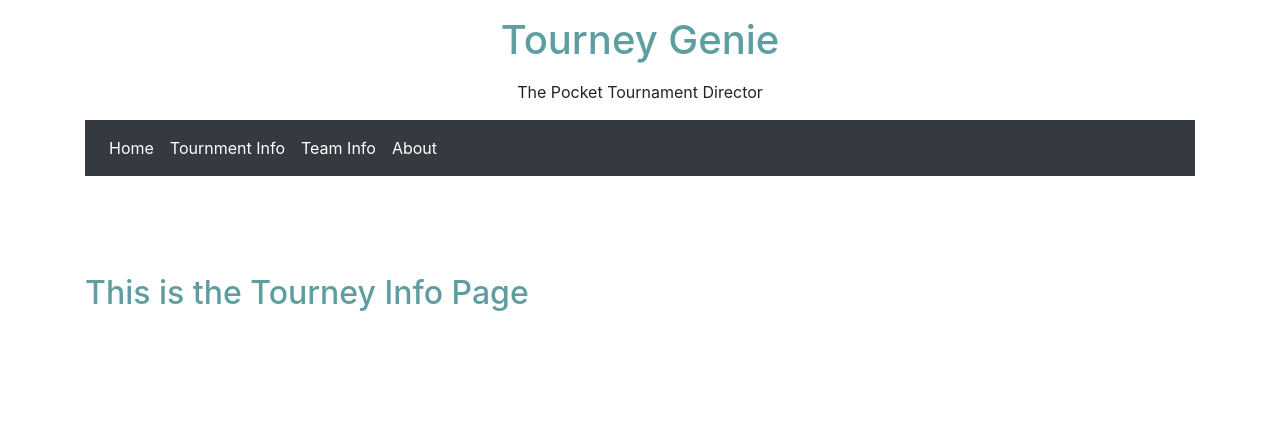
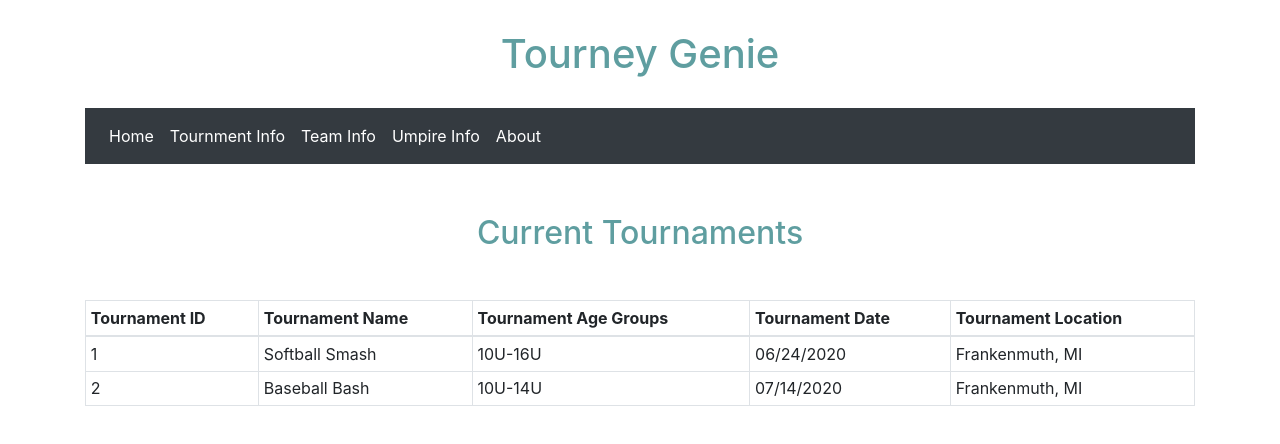
Before and after one commit to hdkarwat/tourneygenie-hdk, a React (Create React App) app: page /TourneyInfo in a window 1280 px wide. Shown: the top 444 px of the page. Built offline with nearby package versions, Linux system fonts and the light colour scheme.

Commit message:
final commits

```diff
--- a/src/App.css
+++ b/src/App.css
@@ -4,6 +4,8 @@
 
 h1 {
   color: cadetblue;
+  margin: 30px;
+  text-align: center;
 }
 
 h3 {
--- a/src/App.js
+++ b/src/App.js
@@ -6,17 +6,18 @@ import {Home} from './Components/Home'
 import {TourneyInfo} from './Components/TourneyInfo'
 import {TeamInfo} from './Components/TeamInfo'
 import {Navigation} from './Components/Navigation'
+import { UmpireInfo } from './Components/UmpireInfo';
+import { About } from './Components/About';
 
 import {BrowserRouter, Route, Switch, NavLink} from 'react-router-dom'
+
 function App() {
   return (
 
     <BrowserRouter>
     <div className="container">
 
-    <h1 className="m-3 d-flex justify-content-center"> Tourney Genie</h1>
-
-    <p className="m-3 d-flex justify-content-center"> The Pocket Tournament Director</p>
+    <h1> Tourney Genie</h1>
 
     <Navigation/>
 
@@ -24,6 +25,8 @@ function App() {
       <Route path='/' component={Home} exact/>
       <Route path='/TourneyInfo' component={TourneyInfo} exact/>
       <Route path='/TeamInfo' component={TeamInfo} exact/>
+      <Route path='/UmpireInfo' component={UmpireInfo} exact/>
+      <Route path='/About' component={About} exact/>
     </Switch>
     </div>
     </BrowserRouter>
--- a/src/Components/About.jsx
+++ b/src/Components/About.jsx
@@ -1,12 +1,23 @@
 import React, {Component} from 'react';
+import './tourneycss.css';
 
 export class About extends Component {
 
+
     render(){
         return(
-            <div className="mt-5 d-flex justify-content-left">
-                <h3>Meet the developer</h3>
+
+            <div>
+                <h2>Welcome to Tourney Genie</h2>
+                <p className="description"> The application that every softball and baseball tournament director needs to run a smooth tournament weekend.
+                No need to keep worrying about keeping track of endless amonts of paper
+                <em> The Tourney Genie</em> will be there to keep everything you need in one simple place.</p>
+
+                <p><img src="softballfieldImage.jpg" alt="Home" height="auto" width="100%"></img></p>
             </div>
+
+
+
         )
 
 
--- a/src/Components/Home.jsx
+++ b/src/Components/Home.jsx
@@ -9,7 +9,9 @@ export class Home extends Component {
 
             <div>
                 <h2>Welcome to Tourney Genie</h2>
-                <p className="m-3 d-flex justify-content-center"> The application that every softball and baseball tournament director needs to run a smooth tournament weekend.</p>
+                <p className="description"> The application that every softball and baseball tournament director needs to run a smooth tournament weekend.
+                No need to keep worrying about keeping track of endless amonts of paper
+                <em> The Tourney Genie</em> will be there to keep everything you need in one simple place.</p>
 
                 <p><img src="softballfieldImage.jpg" alt="Home" height="auto" width="100%"></img></p>
             </div>
--- a/src/Components/Navigation.jsx
+++ b/src/Components/Navigation.jsx
@@ -12,9 +12,9 @@ export class Navigation extends Component{
             <Nav>
             <NavLink className="d-inline p-2 bg-dark text-white" to="/">Home</NavLink>
             <NavLink className="d-inline p-2 bg-dark text-white" to="/TourneyInfo"> Tournment Info</NavLink>
-            <NavLink className="d-inline p-2 bg-dark text-white " to="/TeamInfo">Team Info</NavLink>
-            <NavLink className="d-inline p-2 bg-dark text-white " to="/About">About</NavLink>
-
+            <NavLink className="d-inline p-2 bg-dark text-white" to="/TeamInfo">Team Info</NavLink>
+            <NavLink className="d-inline p-2 bg-dark text-white" to="/UmpireInfo">Umpire Info</NavLink>
+            <NavLink className="d-inline p-2 bg-dark text-white" to="/About">About</NavLink>
             </Nav>
             </Navbar.Collapse>
             </Navbar>
--- a/src/Components/TourneyInfo.jsx
+++ b/src/Components/TourneyInfo.jsx
@@ -1,13 +1,58 @@
 import React, {Component} from 'react';
+import {Table} from 'react-bootstrap';
+import './tourneycss.css';
 
 export class TourneyInfo extends Component {
 
+    constructor(props) {
+        super(props);
+        this.state ={tourneys:[]}
+    }
+
+    componentDidMount() {
+        this.refreshList();
+    }
+    refreshList() {
+        this.setState({
+            tourneys:[{"TournamentID":1, "TournamentName": "Softball Smash", "TournamentAgeGroups": "10U-16U", "TournamentDate": "06/24/2020", "TournamentLocation": "Frankenmuth, MI"},
+            {"TournamentID":2, "TournamentName": "Baseball Bash", "TournamentAgeGroups": "10U-14U","TournamentDate": "07/14/2020", "TournamentLocation": "Frankenmuth, MI"}
+        ]
+        })
+    }
     render(){
+
+    const {tourneys} = this.state;
+
         return(
-            <div className="mt-5 d-flex justify-content-left">
-                <h2>This is the Tourney Info Page</h2>
+            <div>
+            <h2>Current Tournaments</h2>
 
-            </div>
+           <Table className="mt-5" stripped bordered hover size="sm">
+               <thead>
+                    <tr>
+                        <th>Tournament ID</th>
+                        <th>Tournament Name</th>
+                        <th>Tournament Age Groups</th>
+                        <th>Tournament Date</th>
+                        <th>Tournament Location</th>
+                    </tr>
+               </thead>
+
+               <tbody>
+                   {tourneys.map(tourney=>
+                        <tr key = {tourney.TournamentID}>
+                            <td>{tourney.TournamentID}</td>
+                            <td>{tourney.TournamentName}</td>
+                            <td>{tourney.TournamentAgeGroups}</td>
+                            <td>{tourney.TournamentDate}</td>
+                            <td>{tourney.TournamentLocation}</td>
+                        </tr>
+                        )}
+               </tbody>
+
+           </Table>
+
+           </div>
         )
 
 
--- /dev/null
+++ b/src/Components/UmpireInfo.jsx
@@ -0,0 +1,63 @@
+import React, {Component} from 'react';
+import {Table} from 'react-bootstrap';
+import './tourneycss.css';
+
+export class UmpireInfo extends Component {
+
+    constructor(props) {
+        super(props);
+        this.state ={umpires:[]}
+    }
+
+    componentDidMount() {
+        this.refreshList();
+    }
+    refreshList() {
+        this.setState({
+            umpires:[{"UmpireID":1, "UmpireName": "Jim Kook", "WorkingField": "1", "NumberOfGames": "21", "PhoneContact": "(989) 529-3545", "EmailContact": "jimkook@gmail.com"},
+            {"UmpireID":2, "UmpireName": "Jospeh Lee", "WorkingField": "1", "NumberOfGames": "18", "PhoneContact": "(810) 239-1445", "EmailContact": "josephlee@gmail.com"}
+
+        ]
+        })
+    }
+    render(){
+
+    const {umpires} = this.state;
+
+        return(
+            <div>
+            <h2>Umpire Information</h2>
+
+           <Table className="mt-4" stripped bordered hover size="sm">
+               <thead>
+                    <tr>
+                        <th>Umpire ID</th>
+                        <th>Umpire Name</th>
+                        <th>Working Field</th>
+                        <th>Number of Games</th>
+                        <th>Phone Contact</th>
+                        <th>Email Contact</th>
+                    </tr>
+               </thead>
+
+               <tbody>
+                   {umpires.map(umpire=>
+                        <tr key = {umpire.UmpireID}>
+                            <td>{umpire.UmpireID}</td>
+                            <td>{umpire.UmpireName}</td>
+                            <td>{umpire.WorkingField}</td>
+                            <td>{umpire.NumberOfGames}</td>
+                            <td>{umpire.PhoneContact}</td>
+                            <td>{umpire.EmailContact}</td>
+                        </tr>
+                        )}
+               </tbody>
+
+           </Table>
+
+           </div>
+        )
+
+
+    }
+}
--- a/src/Components/tourneycss.css
+++ b/src/Components/tourneycss.css
@@ -4,3 +4,12 @@ h2 {
     text-align: center;
 
 }
+
+.description {
+    text-align: left;
+}
+
+.description em {
+    color: cadetblue;
+    text-align: center;
+}
```
Also changed, not shown: src/Components/TeamInfo.jsx (+16 -2 lines).
